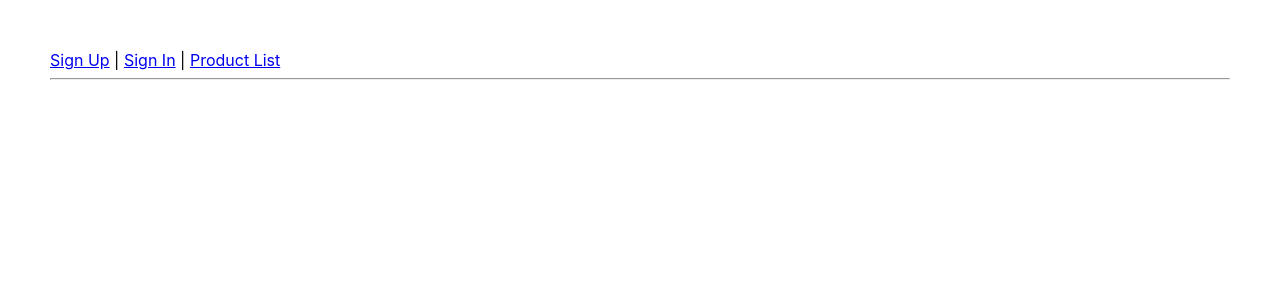
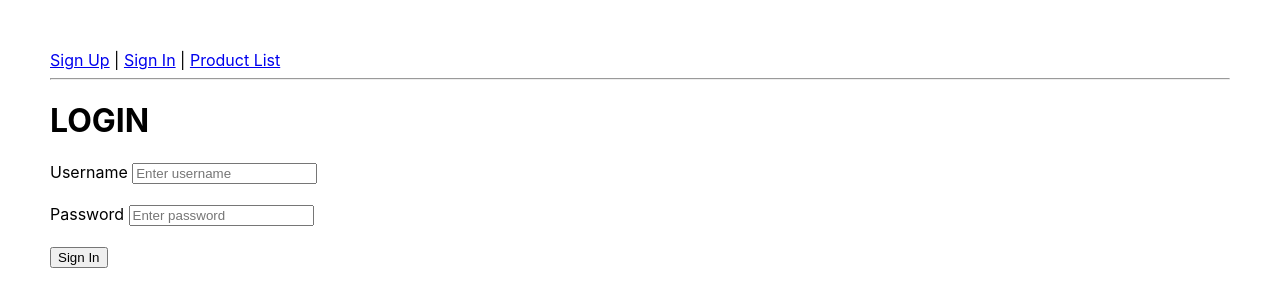
Before and after one commit to MikeMisiura/stack-jam-client, a React (Create React App) app: page /sign-in in a window 1280 px wide. Shown: the top 306 px of the page. Built offline with nearby package versions, Linux system fonts and the light colour scheme; no server answers.

Commit message:
competed transition to TypeScript

```diff
--- a/package.json
+++ b/package.json
@@ -19,7 +19,7 @@
     "web-vitals": "^2.1.4"
   },
   "scripts": {
-    "start": "PORT=3001 react-scripts start",
+    "start": "SET PORT=3001 && react-scripts start",
     "build": "react-scripts build",
     "test": "react-scripts test",
     "eject": "react-scripts eject"
--- a/src/App.tsx
+++ b/src/App.tsx
@@ -15,19 +15,19 @@ function App() {
                 <div>
                     <BrowserRouter>
                         <nav>
-                            <Link to="/signup">Sign Up</Link>
+                            <Link to="/sign-up">Sign Up</Link>
                             <span> | </span>
-                            <Link to="/signin">Sign In</Link>
+                            <Link to="/sign-in">Sign In</Link>
                             <span> | </span>
                             <Link to="/product">Product List</Link>
                             <hr></hr>
                         </nav>
                         <Routes>
-                            <Route exact path="/" element={<SignIn />} />
-                            <Route path="/signin" element={<SignIn />} />
-                            <Route path="/signup" element={<SignUp />} />
+                            <Route path="/sign-in" element={<SignIn />} />
+                            <Route path="/sign-up" element={<SignUp />} />
                             <Route path="/product/new" element={<NewProduct />} />
                             <Route path="/product" element={<ProductList />} />
+                            <Route path="/" element={<SignIn />} />
                         </Routes>
                     </BrowserRouter>
                 </div>
--- a/src/components/NewProduct.tsx
+++ b/src/components/NewProduct.tsx
@@ -12,17 +12,17 @@ const NewProduct = () => {
     let { addProduct } = useContext(ProductContext);
     let navigate = useNavigate();
 
-    function handleChange(event) {
+    function handleChange(event: { target: { name: any; value: any; }; }) {
         setNewProduct((prevValue) => {
             return { ...prevValue, [event.target.name]: event.target.value }
         });
     }
 
-    function handleSubmit(event) {
+    function handleSubmit(event: { preventDefault: () => void; }) {
         event.preventDefault();
         addProduct(newProduct).then(() => {
             navigate('/product');
-        }).catch(error => {
+        }).catch((error: any) => {
             console.log(error);
             navigate('/signin');
         });
--- a/src/components/ProductList.tsx
+++ b/src/components/ProductList.tsx
@@ -11,7 +11,7 @@ const ProductList = () => {
                     <h1>Product List</h1>
                     <Link to="/product/new">Add New Product</Link>
                     <div>
-                        {product.map((c) => {
+                        {product.map((c: { id: React.Key | null | undefined; name: string | number | boolean | React.ReactElement<any, string | React.JSXElementConstructor<any>> | React.ReactFragment | React.ReactPortal | null | undefined; price: string | number | boolean | React.ReactElement<any, string | React.JSXElementConstructor<any>> | React.ReactFragment | React.ReactPortal | null | undefined; description: string | number | boolean | React.ReactElement<any, string | React.JSXElementConstructor<any>> | React.ReactFragment | React.ReactPortal | null | undefined; }) => {
                             return (
                                 <div key={c.id}>
                                     <h2>{c.name} | ${c.price}</h2>
--- a/src/components/SignIn.tsx
+++ b/src/components/SignIn.tsx
@@ -9,11 +9,11 @@ const SignIn = () => {
     let { signInUser } = useContext(UserContext);
     let navigate = useNavigate();
 
-    function handleSubmit(event) {
+    function handleSubmit(event: { preventDefault: () => void; }) {
         event.preventDefault();
         signInUser(username, password).then(() => {
             navigate('/product');
-        }).catch(error => {
+        }).catch((error: any) => {
             console.log(error);
             window.alert('Failed login');
         });
--- a/src/components/SignUp.tsx
+++ b/src/components/SignUp.tsx
@@ -9,11 +9,11 @@ const SignUp = () => {
     let { createUser } = useContext(UserContext);
     let navigate = useNavigate();
 
-    function handleSubmit(event) {
+    function handleSubmit(event: { preventDefault: () => void; }) {
         event.preventDefault();
         createUser(username, password).then(() => {
             navigate('/signin');
-        }).catch(error => {
+        }).catch((error: any) => {
             console.log(error);
             window.alert('Failed registration: error creating user');
         });
--- a/src/contexts/ProductProvider.tsx
+++ b/src/contexts/ProductProvider.tsx
@@ -3,7 +3,7 @@ import { useEffect, useState } from "react";
 import ProductContext from "./ProductContext";
 import React from 'react';
 
-export const ProductProvider = (props) => {
+export const ProductProvider = (props: { children: string | number | boolean | React.ReactElement<any, string | React.JSXElementConstructor<any>> | React.ReactFragment | React.ReactPortal | null | undefined; }) => {
 
     const [ product, setProduct ] = useState([]);
     const baseUrl = "http://localhost:3000/api/product/";
@@ -19,11 +19,11 @@ export const ProductProvider = (props) => {
         return axios.get(baseUrl).then(response => setProduct(response.data));
     }
 
-    function getProduct(id) {
+    function getProduct(id: any) {
 
     }
 
-    function addProduct(product) {
+    function addProduct(product: any) {
         let myHeaders = {
             Authorization: `Bearer ${localStorage.getItem('myProductToken')}`
         };
@@ -36,11 +36,11 @@ export const ProductProvider = (props) => {
         );
     }
 
-    function editProduct(product) {
+    function editProduct(product: any) {
 
     }
 
-    function deleteProduct(id) {
+    function deleteProduct(id: any) {
 
     }
 
--- a/src/contexts/UserProvider.tsx
+++ b/src/contexts/UserProvider.tsx
@@ -6,7 +6,7 @@ export function UserProvider({ children }: any) {
 
     const baseUrl = "http://localhost:3000/api/users/";
 
-    function createUser(username, password) {
+    function createUser(username: any, password: any) {
         let user = { username, password };
 
         return axios.post(baseUrl, user)
@@ -16,7 +16,7 @@ export function UserProvider({ children }: any) {
         );
     }
 
-    function signInUser(username, password) {
+    function signInUser(username: any, password: any) {
         let user = { username, password };
 
         return axios.post(`${baseUrl}/login`, user)
--- a/src/index.tsx
+++ b/src/index.tsx
@@ -1,7 +1,7 @@
 import React from 'react';
 import ReactDOM from 'react-dom';
 import './index.css';
-import App from './App';
+import App from './app';
 // import reportWebVitals from './reportWebVitals';
 
 ReactDOM.render(
```
Also changed, not shown: src/reportWebVitals.ts (deleted, +0 -13 lines), tsconfig.json (added, +26 -0 lines).
